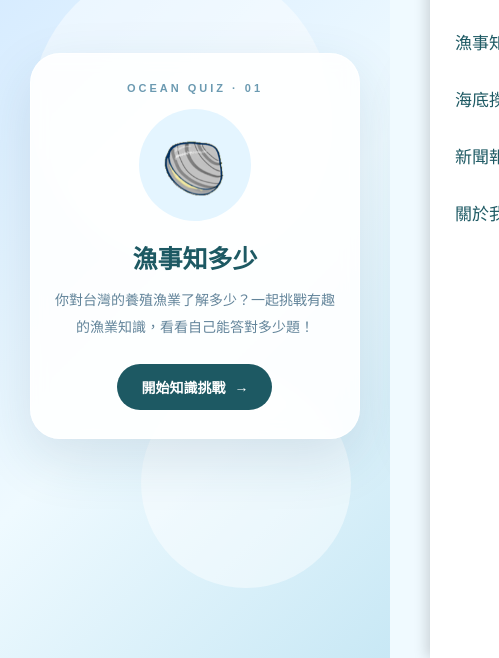
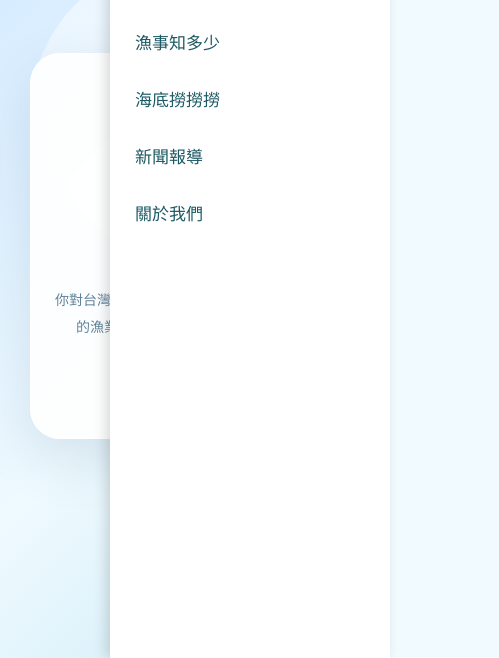
Before and after one commit to wandy1060182-crypto/2224, a plain HTML site: page index.html in a window 390 px wide. Shown: the part 186-844 px from the top of the page, 499 px wide, since content can reach past the window. Drawn offline with Linux system fonts and the light colour scheme; a web font is replaced by a local one.

Commit message:
Add files via upload

```diff
--- a/index.html
+++ b/index.html
@@ -85,8 +85,8 @@
         .side-menu {
             position: fixed;
             top: 0;
-            right: -320px;
-            width: 320px;
+            right: 0;
+            width: min(320px, 85vw);
             height: 100vh;
             background-color: #ffffff;
             box-shadow: -4px 0 12px rgba(0, 0, 0, 0.15);
@@ -96,7 +96,7 @@
         }
 
         .side-menu.active {
-            right: 0;
+            transform: translateX(0);
         }
 
         .menu-header {
@@ -2770,6 +2770,43 @@
             .copyright-brand h2 { font-size: 27px; }
         }
 
+        /* ===== 手機版固定頁面寬度，禁止左右滑動 ===== */
+@media (max-width: 800px) {
+    html,
+    body {
+        width: 100%;
+        max-width: 100%;
+        overflow-x: hidden;
+    }
+
+    /* 防止區塊超出手機螢幕 */
+    body {
+        position: relative;
+    }
+
+    /* 防止放大的分類圖片撐開頁面 */
+    .fisheries-section {
+        max-width: 100%;
+        overflow-x: clip;
+    }
+
+    /* 防止輪播內容超出畫面 */
+    .top-feature-carousel,
+    .quiz-section,
+    .documentary-section,
+    .about-section {
+        max-width: 100%;
+        overflow-x: clip;
+    }
+
+    /* 防止影片或圖片超出螢幕 */
+    img,
+    iframe,
+    video {
+        max-width: 100%;
+    }
+}
+
          </style>
 
 </body>
```
